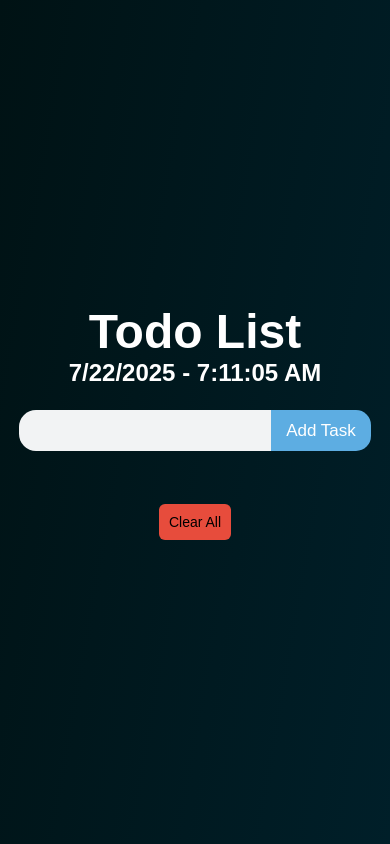
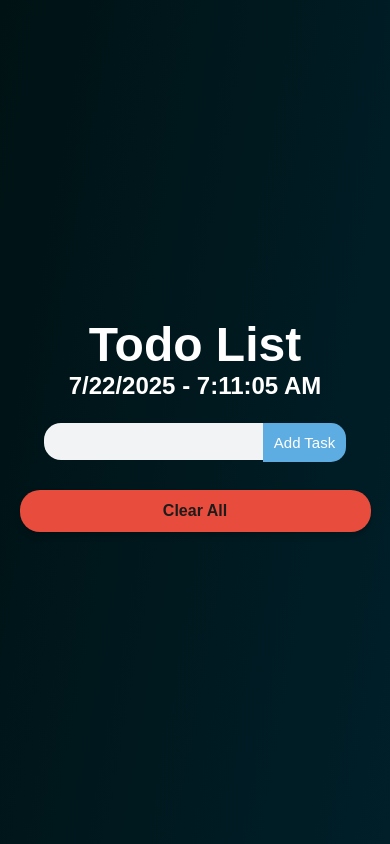
Before and after one commit to ahmadrajpoot14/Todo-App, a React (Vite) app: page / in a window 390 px wide. Built offline with nearby package versions, Linux system fonts and the light colour scheme.

Commit message:
Update todo.css to center modal tasks

```diff
--- a/src/project/todo/todo.css
+++ b/src/project/todo/todo.css
@@ -19,25 +19,20 @@ section {
 
 .error-message {
     color: #f7f7f7;
-    /* red color for error */
     font-size: 1.4rem;
     margin: 0.5rem 0;
     text-align: center;
 }
 
-
 .all-task {
-    color: white !important;
     font-size: 24px;
     font-weight: 600;
     color: #333;
     margin-bottom: 16px;
     border-bottom: 2px solid #c9ccce;
-    /* subtle underline */
     padding-bottom: 8px;
     letter-spacing: 0.5px;
 }
-
 
 .header,
 .form,
@@ -92,7 +87,6 @@ form input {
     letter-spacing: 0.1rem;
     border: none;
     outline: none;
-    /* border-radius: 15; */
     border-top-left-radius: 17px;
     border-bottom-left-radius: 17px;
     max-width: 500px;
@@ -146,20 +140,13 @@ span {
     max-height: 45vh;
 }
 
-
 .todo-list {
     min-width: 25%;
-
-    /* To remove the bullets of unordered list */
     list-style: none;
 }
 
 .todo-item {
     margin: 2.4rem;
-    /*word-wrap: break-word;
-*/
-    /*flex-wrap: wrap;
-*/
     font-size: 20px;
     color: #1c2833;
     border-radius: 30px;
@@ -172,9 +159,6 @@ span {
     grid-template-columns: 1fr 0.3fr 0.3fr;
     justify-content: start;
     gap: 1.6rem;
-    /*align-items: center;
-*/
-    /*wrapsthelinks*/
     overflow-wrap: anywhere;
 }
 
@@ -213,8 +197,6 @@ li span {
 .notCheckList {
     text-decoration: none;
 }
-
-
 
 .clear-btn:hover {
     background-color: #8d1407;
@@ -277,28 +259,51 @@ li span {
     margin-top: 30px;
 }
 
-.see-more-btn {
+.see-more-btn,
+.clear-btn {
     background-color: #e74c3c;
+    color: rgb(29, 28, 28);
+    font-weight: 600;
+    font-size: 1.6rem;
+    padding: 12px 24px;
+    border-radius: 20px;
+    border: none;
+    cursor: pointer;
+    width: 200px;
+    max-width: 90%;
+    margin: 12px auto;
     display: block;
-    max-width: 200px;
-    margin: 10px auto;
-    padding: 12px;
-    font-size: 16px;
-    box-sizing: border-box;
-    border-radius: 6px;
+    box-shadow: 0 4px 6px rgba(0, 0, 0, 0.2);
+    transition: background-color 0.3s ease, box-shadow 0.3s ease;
+    text-align: center;
 }
 
-@media (max-width: 480px) {
-    .todo-modal {
-        width: 90vw;
-        padding: 15px;
-        font-size: 14px;
+.see-more-btn:hover,
+.clear-btn:hover {
+    background-color: #c0392b;
+    box-shadow: 0 6px 10px rgba(0, 0, 0, 0.3);
+}
+
+
+@media (max-width: 600px) {
+    .myUnOrdList {
+        max-height: none; /* Allow full height on mobile */
+        padding: 0 1rem; /* Padding so tasks don’t touch edges */
     }
 
-    button.see-more-btn,
-    button.clear-btn {
-        max-width: 100%;
-        font-size: 14px;
-        padding: 10px;
+    .see-more-btn,
+    .clear-btn {
+        display: block;
+        width: 90%;
+        margin: 0.5rem auto;
+    }
+
+    form input {
+        font-size: 1.5rem;
+    }
+
+    form button {
+        font-size: 1.5rem;
+        min-width: 80px;
     }
 }
```
